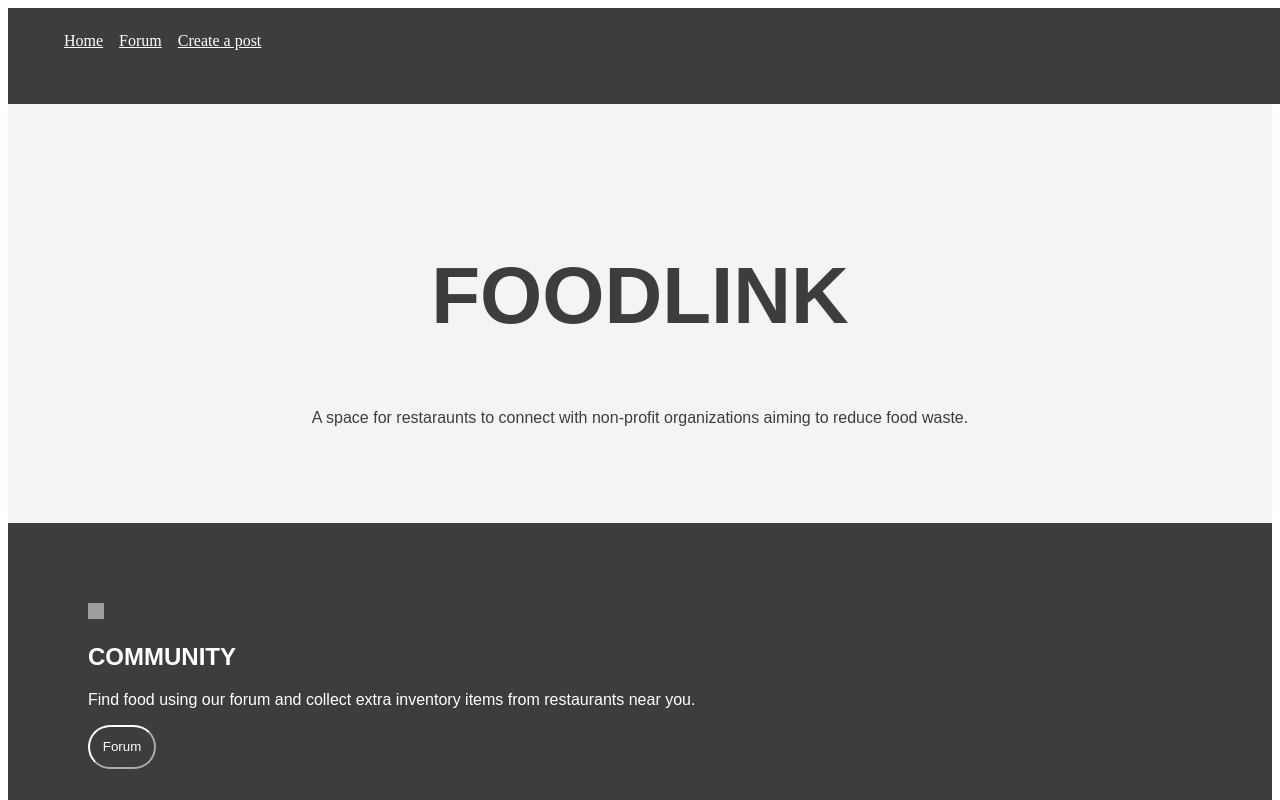
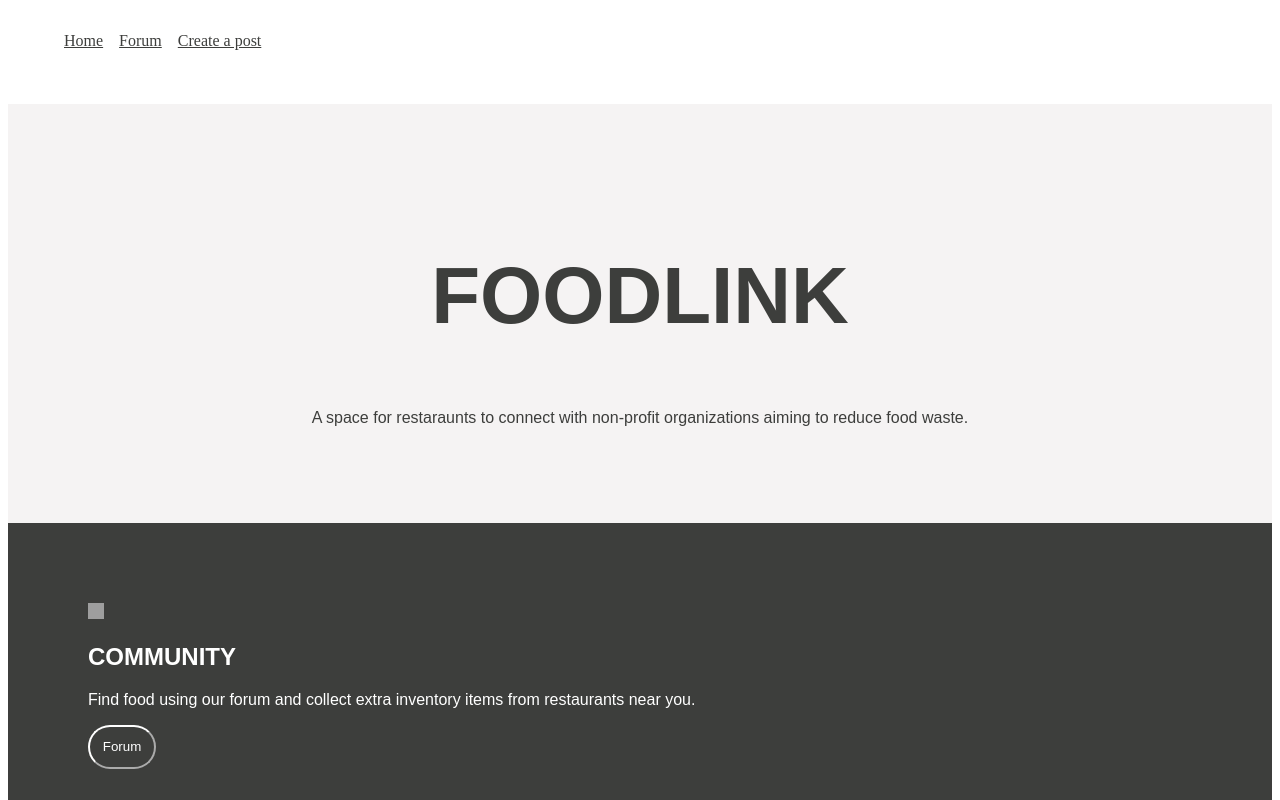
Before and after one commit to UW-INFO442-SP23/furious-five, a React (Create React App) app: page / in a window 1280 px wide. Shown: the top 800 px of the page. Built offline with nearby package versions, Linux system fonts and the light colour scheme; grey boxes are pictures that could not be loaded.

Commit message:
nav edits

```diff
--- a/src/index.css
+++ b/src/index.css
@@ -82,7 +82,7 @@ img.contribute {
     width: 100%;
     height: 5rem;
     text-align: left;
-    background-color: #3D3E3C;
+    background-color: white;
     padding: .5rem;
-    color: white;
+    color: #3D3E3C;
 }
```
